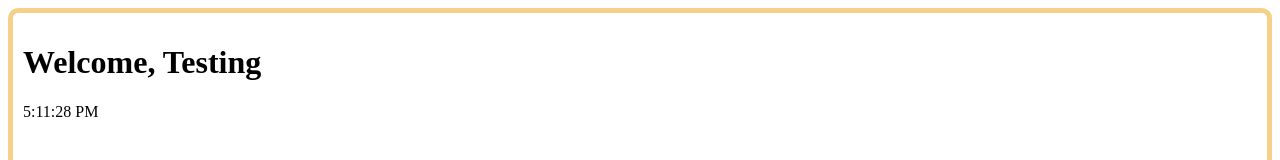
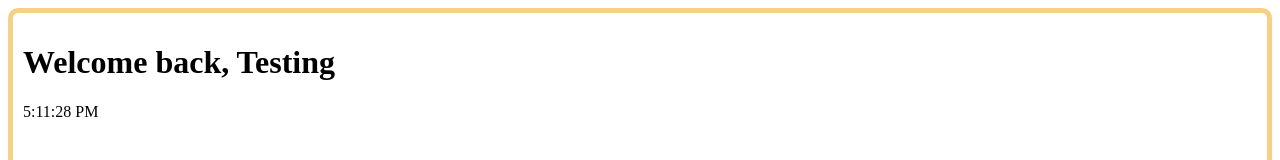
Before and after one commit to kellytso04/doowell-v0, a React app: page / in a window 1280 px wide. Shown: the top 160 px of the page. Built offline with nearby package versions, Linux system fonts and the light colour scheme; no server answers; the HTML template or start-up script is replaced by a standard one.

Commit message:
App greets you with 'Welcome back'

```diff
--- a/client/src/welcome/Dashboard.jsx
+++ b/client/src/welcome/Dashboard.jsx
@@ -4,7 +4,7 @@ import Clock from './Clock.jsx';
 const Dashboard = ( {name} ) => {
   return (
     <div className='dashboard'>
-      <h1>Welcome, {name}</h1>
+      <h1>Welcome back, {name}</h1>
       <Clock />
 
       <br />
```
